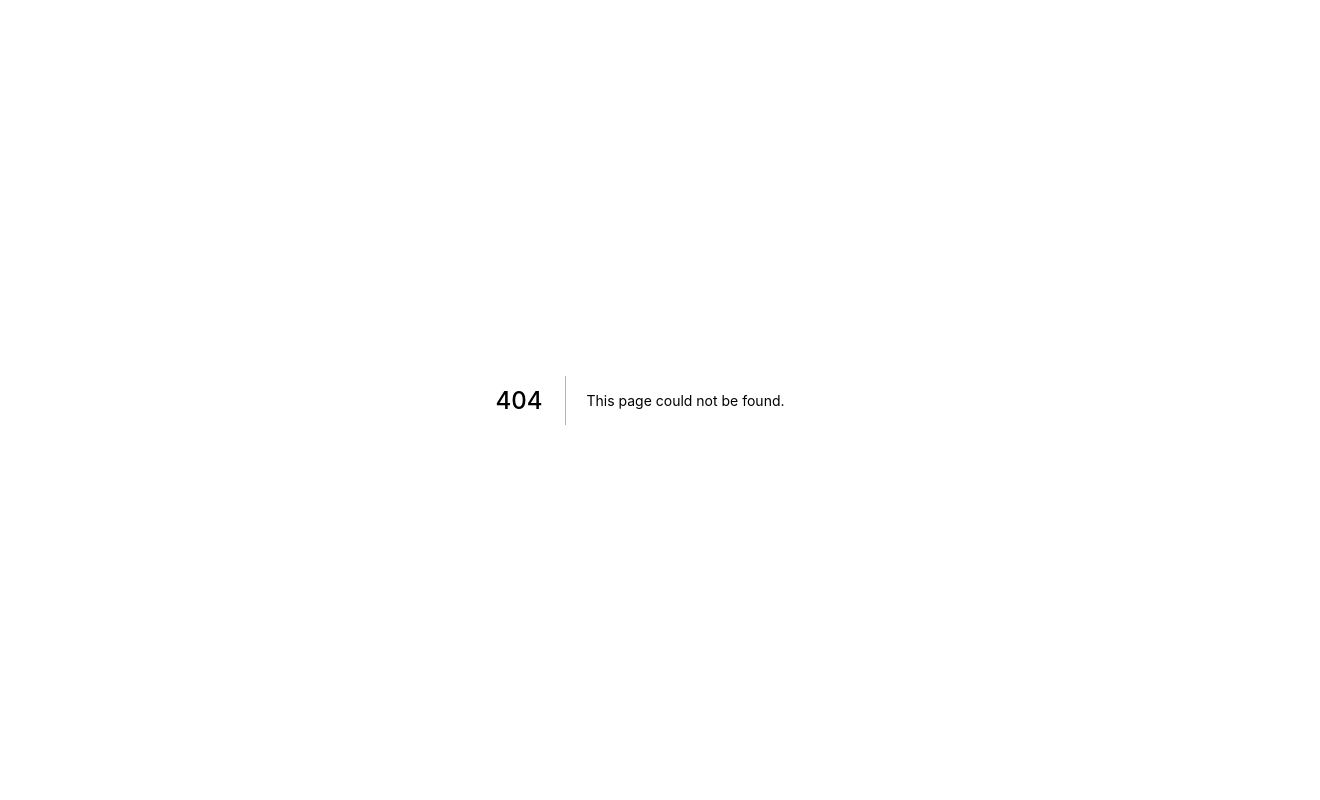
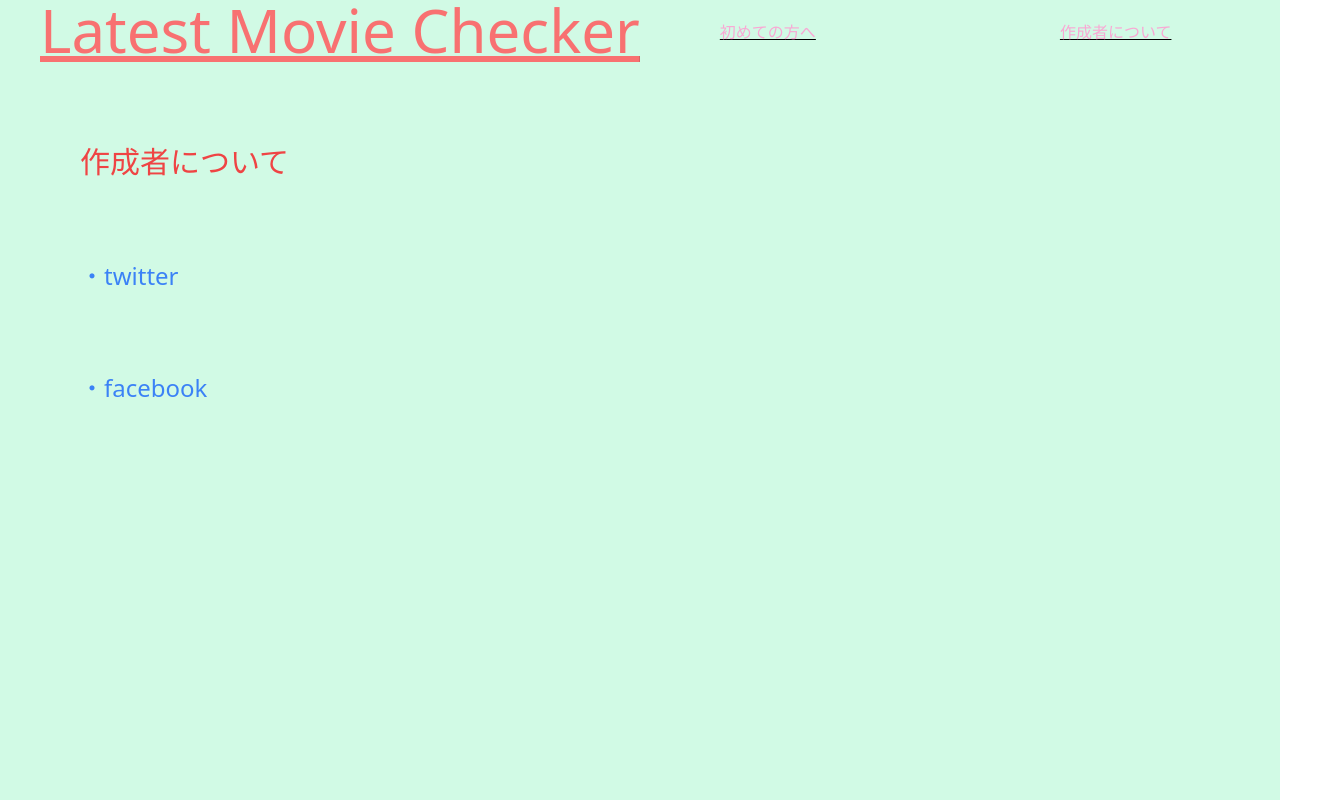
Before and after one commit to jungle379/Latest_movie_checker, a Next.js app: page /header/creater in a window 1280 px wide. Before the commit this address had no page. Shown: the top 800 px of the page, 1320 px wide, since content can reach past the window. Built offline with nearby package versions, Linux system fonts and the light colour scheme.

Commit message:
🐛 ヘッダー、フッター修正

```diff
--- a/components/footer.js
+++ b/components/footer.js
@@ -2,9 +2,7 @@ import Link from 'next/link'
 
 export function Footer() {
   return (
-    <div className="bg-bottom text-0.5xl bg-green-100">
-    <div className="flex">
-    </div>
+    <div className="pt-96 text-0.5xl bg-green-100">
     <Link href="">
        <div className="m-3 ml-80 pl-80">To_movie_fun.inc</div>
     </Link>
--- a/components/header.js
+++ b/components/header.js
@@ -6,10 +6,10 @@ export function Header() {
     <Link href="/">
       <a className="text-6xl text-red-400">Latest Movie Checker</a>
       </Link>
-      <Link href="/footer/beginner">
+      <Link href="/header/beginner">
       <h1 className="flex-auto text-0.5xl ml-20 m-5 w-10 text-pink-300">初めての方へ</h1>
     </Link>
-    <Link href="/footer/creater">
+    <Link href="/header/creater">
       <h2 className="flex-auto text-0.5xl ml-20 m-5 w-10 text-pink-300">作成者について</h2>
     </Link>
     </h1>
--- a/pages/footer/beginner.js
+++ b/pages/header/beginner.js
@@ -11,7 +11,7 @@ export default function Beginner() {
     </Head>
     <main className="h-screen bg-green-100">
       <Header></Header>
-      <div className="text-3xl ml-40">このサイトの使い方</div>
+      <div className="text-indigo-800 text-4xl ml-20">このサイトの使い方</div>
     <Footer></Footer>
     </main>
     </>
--- a/pages/footer/creater.js
+++ b/pages/header/creater.js
@@ -12,11 +12,11 @@ export default function Creater() {
     <main className="h-screen bg-green-100">
       <Header></Header>
     <div className="text-3xl ml-20 text-red-500">作成者について</div>
-    <div className="text-2xl text-blue-500 ml-20">
-    <Link href="https://twitter.com/hirokimorino">twitter</Link>
+    <div className="text-2xl text-blue-500 ml-20 mt-20">
+    <Link href="https://twitter.com/hirokimorino">・twitter</Link>
     </div>
-    <div className="text-2xl text-blue-500 ml-20">
-    <Link href="/">facebook</Link>
+    <div className="text-2xl text-blue-500 ml-20 mt-20">
+    <Link href="/header/beginner">・facebook</Link>
     </div>
     </main>
     <Footer></Footer>
```
